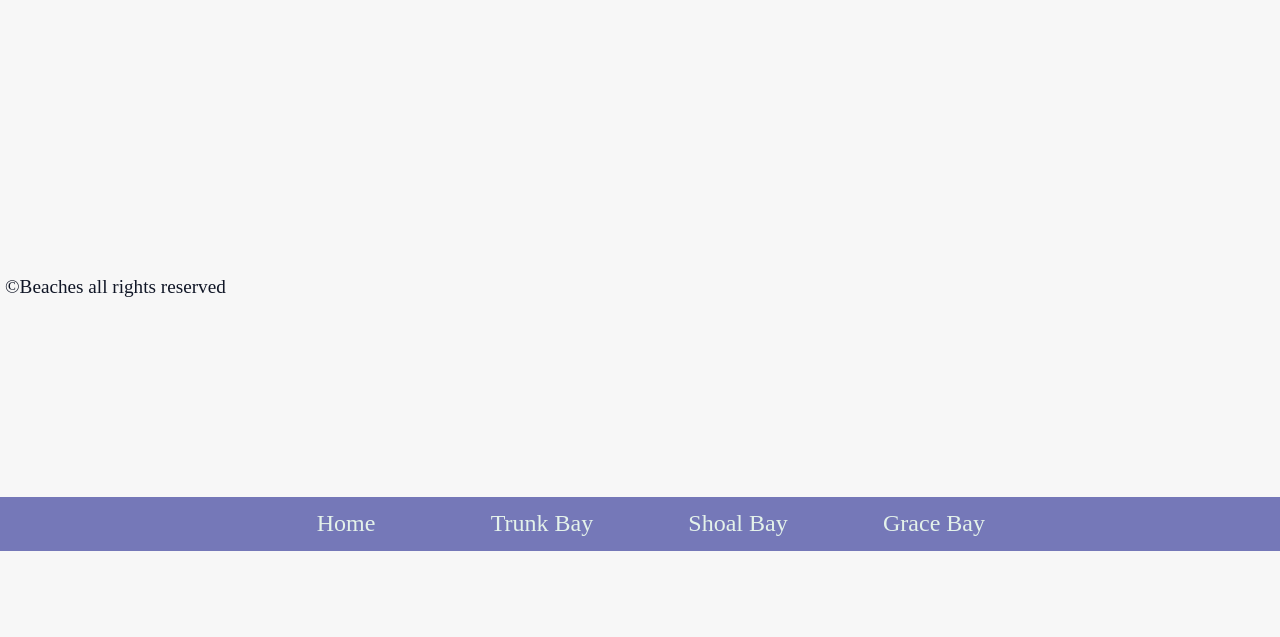
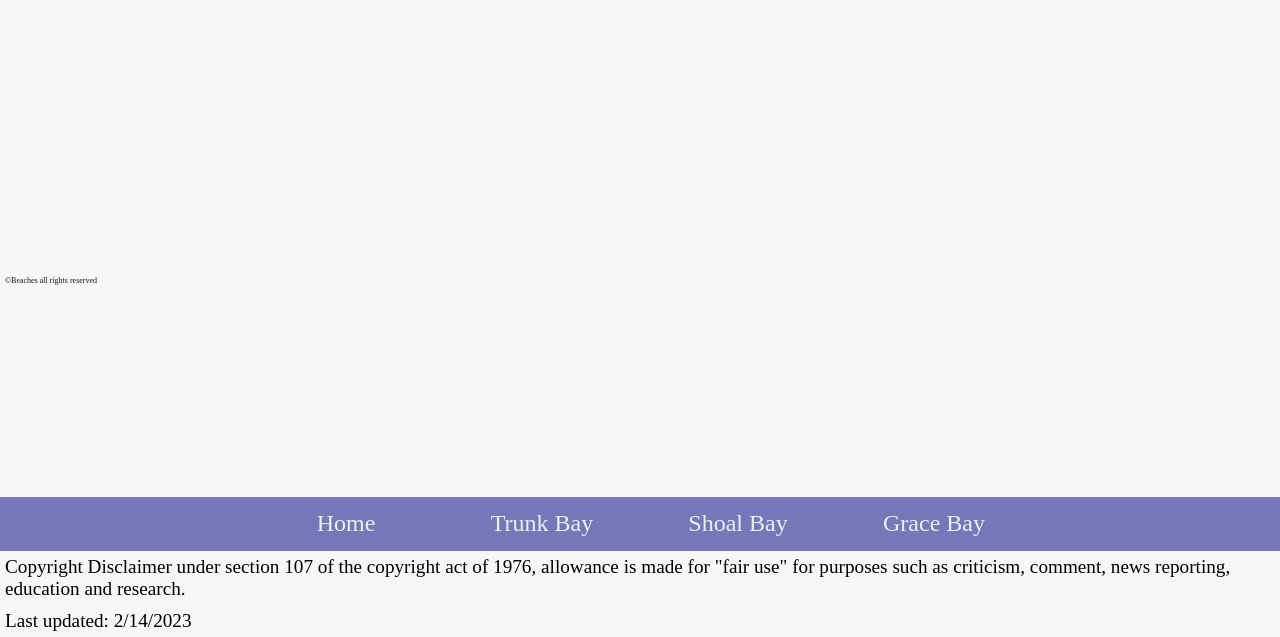
Before and after one commit to RyanGardner7474/beaches, a plain HTML site: page index.html in a window 1280 px wide. Shown: the part 529-1166 px from the top of the page. Before the commit the page ends 1080 px from the top, so only its background shows below. Drawn offline with Linux system fonts and the light colour scheme.

Commit message:
hfdghdfh

```diff
--- a/css/styles.css
+++ b/css/styles.css
@@ -106,6 +106,7 @@ table {
 .copyright {
 	z-index: 999;
 	position: absolute;
+    font-size:0.5em;
 	color:#101626;
 	top: 100%;
     left: 0;
--- a/index.html
+++ b/index.html
@@ -57,6 +57,8 @@
 	</nav>
 
     <p class="copyright">©Beaches all rights reserved</p>
+    <p>Copyright Disclaimer under section 107 of the copyright act of 1976, allowance is made for "fair use" for purposes such as criticism, comment, news reporting, education and research.</p>
+    <p>Last updated: 2/14/2023</p>
 
 
 	</footer>
```
